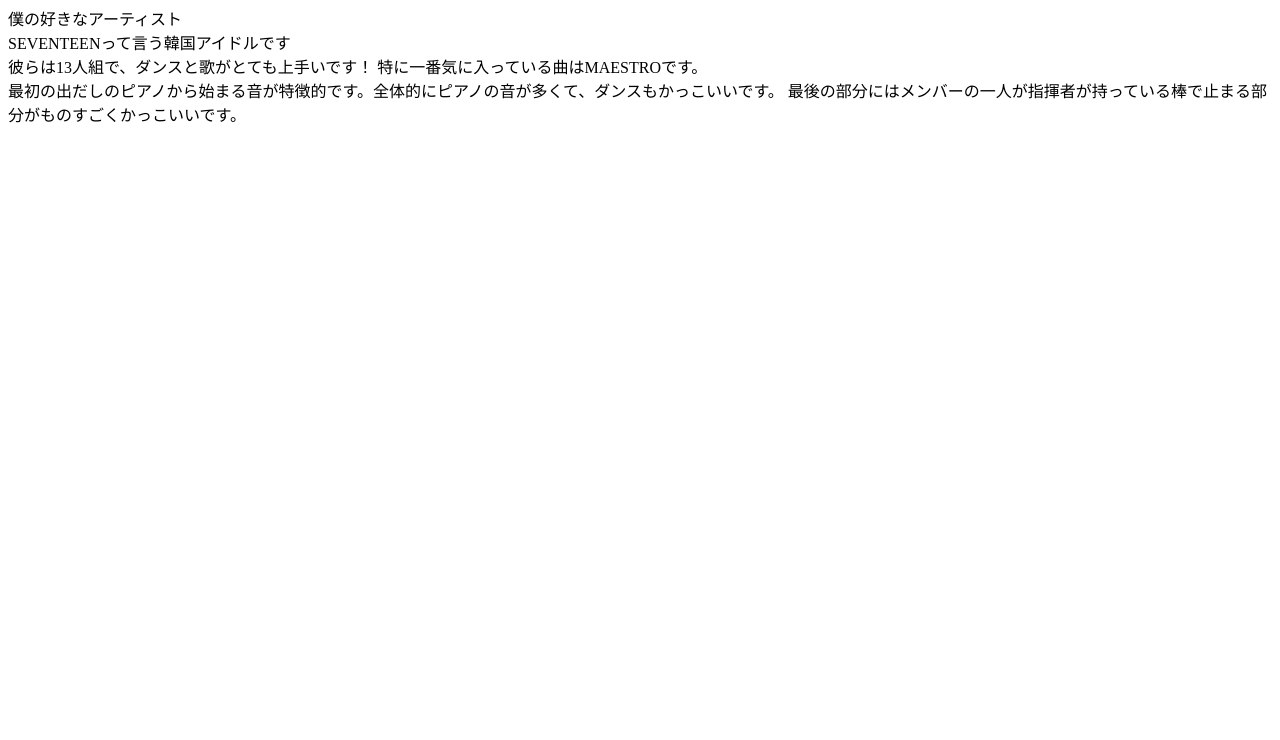
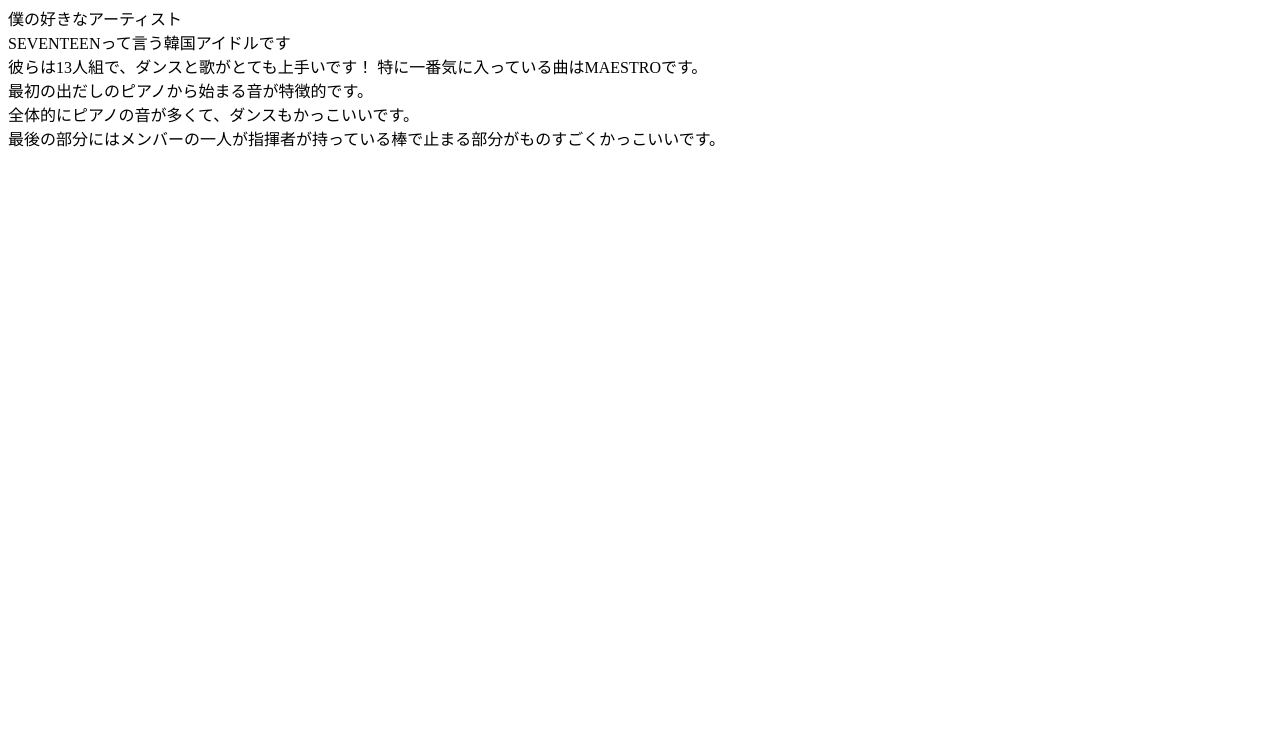
Before and after one commit to kaichi-g/portfolio, a plain HTML site: page index.html in a window 1280 px wide. Shown: the part 60-800 px from the top of the page. Drawn offline with Linux system fonts and the light colour scheme.

Commit message:
Add files via upload

```diff
--- a/index.html
+++ b/index.html
@@ -8,7 +8,8 @@
             僕の好きなアーティスト<br>SEVENTEENって言う韓国アイドルです<br>
             彼らは13人組で、ダンスと歌がとても上手いです！
             特に一番気に入っている曲はMAESTROです。<br>
-            最初の出だしのピアノから始まる音が特徴的です。全体的にピアノの音が多くて、ダンスもかっこいいです。
+            最初の出だしのピアノから始まる音が特徴的です。<br>
+            全体的にピアノの音が多くて、ダンスもかっこいいです。<br>
             最後の部分にはメンバーの一人が指揮者が持っている棒で止まる部分がものすごくかっこいいです。
         </p>
     </body>
```
